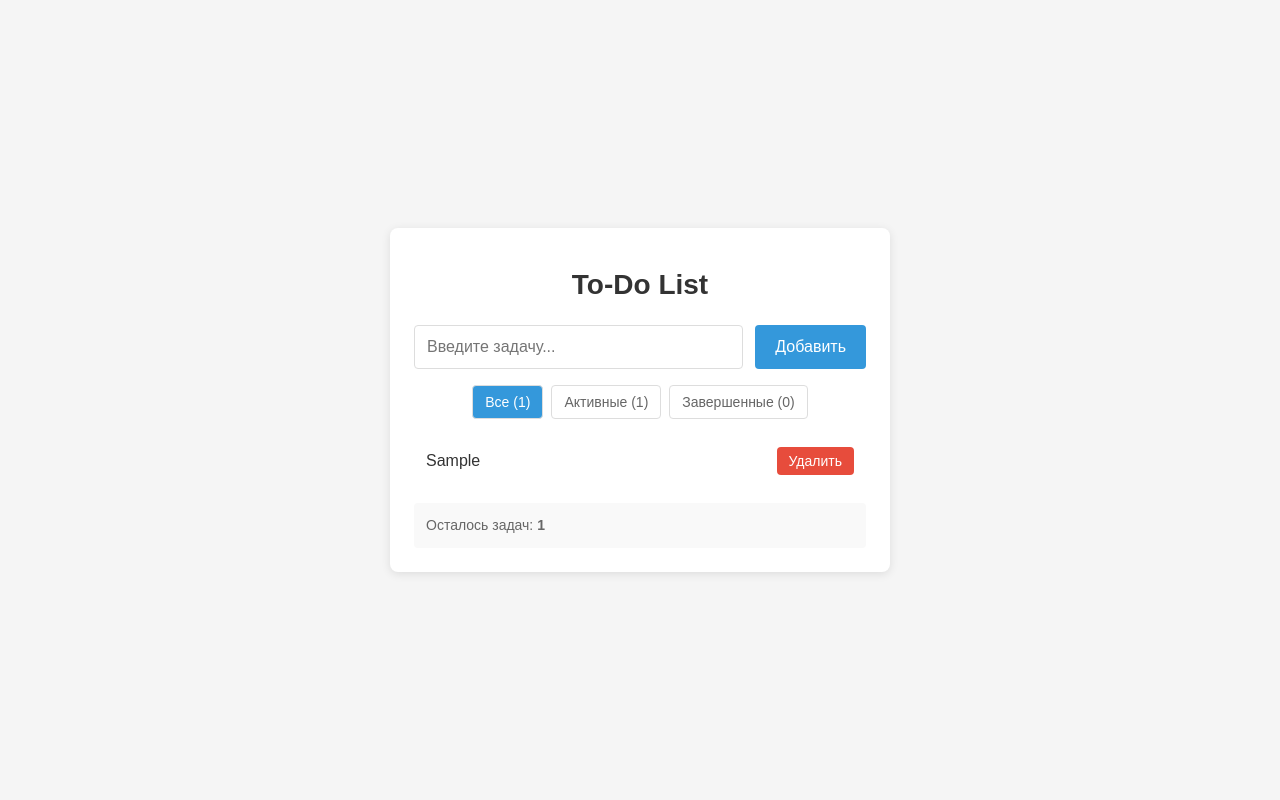
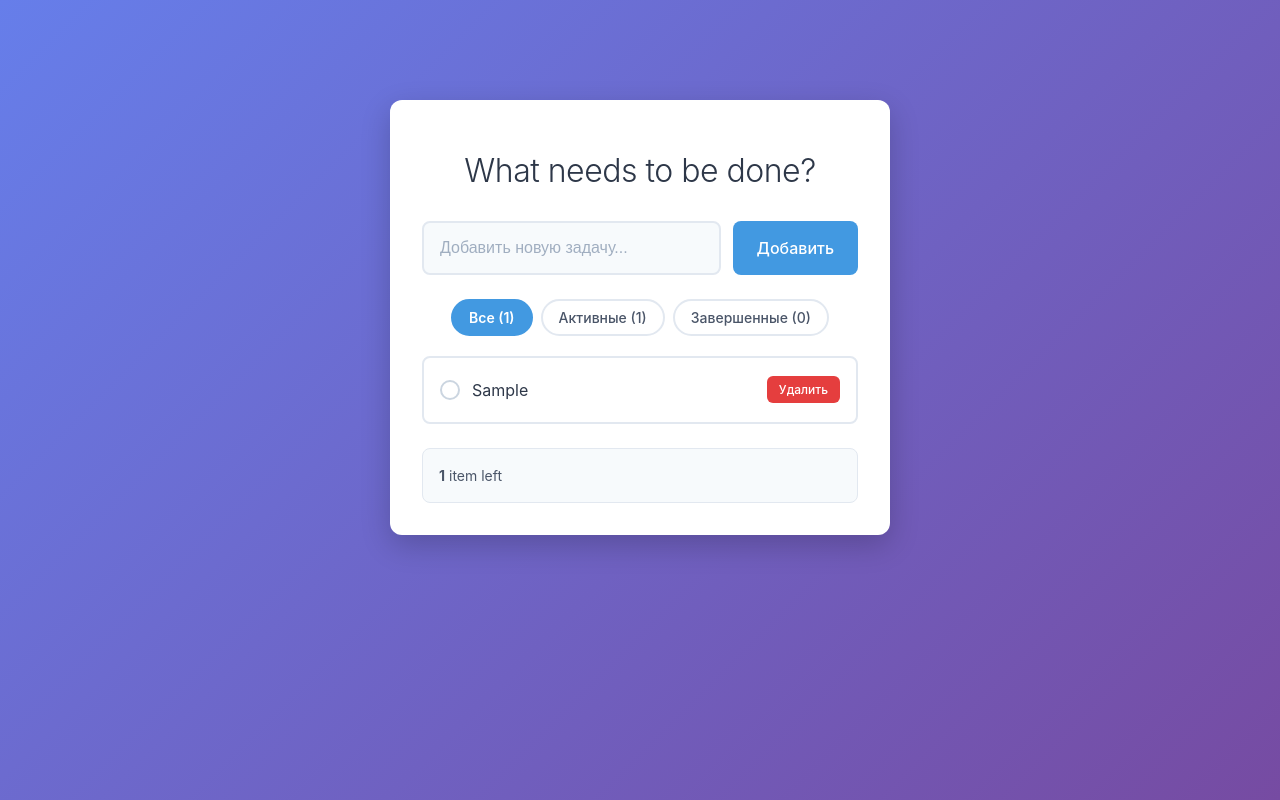
Before and after one commit to merlion-local/mind-Project, a React (Vite) app: page / in a window 1280 px wide. Both pictures are taken after typing "Sample" into the empty fields and a click on the button "Добавить". Built offline with nearby package versions, Linux system fonts and the light colour scheme.

Commit message:
update TodoApp.tsx  and styles.ts

```diff
--- a/src/components/TodoApp/TodoApp.tsx
+++ b/src/components/TodoApp/TodoApp.tsx
@@ -2,8 +2,8 @@ import { useState } from "react";
 import { useFormik } from "formik";
 import * as Yup from "yup";
 import { v4 as uuidv4 } from 'uuid';
-import type { Todo } from "./types"; // type-only импорт
-import { TODO_FORM_VALUES, FilterType } from "./types"; // обычный импорт для значений
+import type { Todo } from "./types";
+import { TODO_FORM_VALUES, FilterType } from "./types";
 import {
   Page,
   Container,
@@ -19,7 +19,9 @@ import {
   FilterContainer,
   FilterButton,
   ClearButton,
-  StatsContainer
+  StatsContainer,
+  EmptyState,
+  Checkbox
 } from "./styles";
 
 interface TodoFormValues {
@@ -90,14 +92,14 @@ export default function TodoApp() {
   return (
     <Page>
       <Container>
-        <Title>To-Do List</Title>
+        <Title>What needs to be done?</Title>
 
         <form onSubmit={formik.handleSubmit}>
           <InputRow>
             <Input
               type="text"
               name={TODO_FORM_VALUES.TEXT}
-              placeholder="Введите задачу..."
+              placeholder="Добавить новую задачу..."
               value={formik.values[TODO_FORM_VALUES.TEXT]}
               onChange={formik.handleChange}
               onBlur={formik.handleBlur}
@@ -142,8 +144,18 @@ export default function TodoApp() {
 
         {/* Список задач */}
         <TodoList>
-          {filteredTodos.map((todo: Todo) => (
+          {filteredTodos.length === 0 ? (
+            <EmptyState>
+              {filter === FilterType.ALL
+                ? "Нет задач. Добавьте первую задачу!"
+                : filter === FilterType.ACTIVE
+                ? "Нет активных задач"
+                : "Нет завершенных задач"}
+            </EmptyState>
+          ) : (
+            filteredTodos.map((todo: Todo) => (
               <TodoItem key={todo.id}>
+                <Checkbox completed={todo.completed} />
                 <TodoText
                   completed={todo.completed}
                   onClick={() => toggleTodo(todo.id)}
@@ -154,18 +166,19 @@ export default function TodoApp() {
                   Удалить
                 </DeleteButton>
               </TodoItem>
-          ))}
+            ))
+          )}
         </TodoList>
 
         {/* Статистика и очистка */}
         {todos.length > 0 && (
           <StatsContainer>
             <div>
-              Осталось задач: <strong>{remainingTodos}</strong>
+              <strong>{remainingTodos}</strong> {remainingTodos === 1 ? 'item left' : 'items left'}
             </div>
             {completedTodos > 0 && (
               <ClearButton onClick={clearCompleted}>
-                Очистить завершенные ({completedTodos})
+                Clear completed ({completedTodos})
               </ClearButton>
             )}
           </StatsContainer>
--- a/src/components/TodoApp/styles.ts
+++ b/src/components/TodoApp/styles.ts
@@ -3,90 +3,80 @@ import styled from "@emotion/styled";
 export const Page = styled.div`
   display: flex;
   justify-content: center;
-  align-items: center;
+  align-items: flex-start;
   min-height: 100vh;
-  background-color: #f5f5f5;
-  padding: 20px;
-  font-family: 'Arial', sans-serif;
+  background: linear-gradient(135deg, #667eea 0%, #764ba2 100%);
+  padding: 40px 20px;
+  font-family: -apple-system, BlinkMacSystemFont, 'Segoe UI', 'Roboto', sans-serif;
 `;
 
 export const Container = styled.div`
-  background-color: white;
-  border-radius: 8px;
-  box-shadow: 0 2px 10px rgba(0, 0, 0, 0.1);
-  padding: 24px;
+  background: white;
+  border-radius: 12px;
+  box-shadow: 0 10px 30px rgba(0, 0, 0, 0.2);
+  padding: 32px;
   width: 100%;
   max-width: 500px;
+  margin-top: 60px;
 `;
 
 export const Title = styled.h1`
   text-align: center;
-  color: #333;
-  margin-bottom: 24px;
-  font-size: 28px;
+  color: #2d3748;
+  margin-bottom: 32px;
+  font-size: 32px;
+  font-weight: 300;
+  letter-spacing: -0.5px;
 `;
 
 export const InputRow = styled.div`
   display: flex;
   gap: 12px;
-  margin-bottom: 16px;
+  margin-bottom: 24px;
 `;
 
 export const Input = styled.input<{ hasError?: boolean }>`
   flex: 1;
-  padding: 12px;
-  border: 1px solid ${props => props.hasError ? '#e74c3c' : '#ddd'};
-  border-radius: 4px;
+  padding: 16px;
+  border: 2px solid ${props => props.hasError ? '#e53e3e' : '#e2e8f0'};
+  border-radius: 8px;
   font-size: 16px;
-  transition: border-color 0.2s;
+  transition: all 0.2s;
+  background: #f7fafc;
 
   &:focus {
     outline: none;
-    border-color: ${props => props.hasError ? '#e74c3c' : '#3498db'};
-    box-shadow: 0 0 0 2px ${props => props.hasError ? 'rgba(231, 76, 60, 0.2)' : 'rgba(52, 152, 219, 0.2)'};
+    border-color: ${props => props.hasError ? '#e53e3e' : '#4299e1'};
+    background: white;
+    box-shadow: 0 0 0 3px ${props => props.hasError ? 'rgba(229, 62, 62, 0.1)' : 'rgba(66, 153, 225, 0.1)'};
+  }
+
+  &::placeholder {
+    color: #a0aec0;
   }
 `;
 
 export const Button = styled.button`
-  padding: 12px 20px;
-  background-color: #3498db;
+  padding: 16px 24px;
+  background: #4299e1;
   color: white;
   border: none;
-  border-radius: 4px;
+  border-radius: 8px;
   font-size: 16px;
+  font-weight: 500;
   cursor: pointer;
-  transition: background-color 0.2s;
+  transition: all 0.2s;
   white-space: nowrap;
 
   &:hover {
-    background-color: #2980b9;
+    background: #3182ce;
+    transform: translateY(-1px);
   }
 
   &:disabled {
-    background-color: #bdc3c7;
+    background: #cbd5e0;
     cursor: not-allowed;
-  }
-`;
-
-export const FilterContainer = styled.div`
-  display: flex;
-  gap: 8px;
-  margin-bottom: 16px;
-  justify-content: center;
-`;
-
-export const FilterButton = styled.button<{ active?: boolean }>`
-  padding: 8px 12px;
-  background-color: ${props => props.active ? '#3498db' : 'transparent'};
-  color: ${props => props.active ? 'white' : '#666'};
-  border: 1px solid #ddd;
-  border-radius: 4px;
-  font-size: 14px;
-  cursor: pointer;
-  transition: all 0.2s;
-
-  &:hover {
-    background-color: ${props => props.active ? '#2980b9' : '#f5f5f5'};
+    transform: none;
   }
 `;
 
@@ -94,19 +84,22 @@ export const TodoList = styled.ul`
   list-style: none;
   padding: 0;
   margin: 0;
-  margin-bottom: 16px;
+  margin-bottom: 24px;
+  border: 2px solid #e2e8f0;
+  border-radius: 8px;
+  overflow: hidden;
 `;
 
 export const TodoItem = styled.li`
   display: flex;
   justify-content: space-between;
   align-items: center;
-  padding: 12px;
-  border-bottom: 1px solid #eee;
+  padding: 16px;
+  border-bottom: 1px solid #e2e8f0;
   transition: background-color 0.2s;
 
   &:hover {
-    background-color: #f9f9f9;
+    background-color: #f7fafc;
   }
 
   &:last-child {
@@ -118,55 +111,124 @@ export const TodoText = styled.span<{ completed: boolean }>`
   flex: 1;
   cursor: pointer;
   text-decoration: ${props => props.completed ? 'line-through' : 'none'};
-  color: ${props => props.completed ? '#888' : '#333'};
+  color: ${props => props.completed ? '#a0aec0' : '#2d3748'};
   font-size: 16px;
+  padding: 4px 0;
+  transition: all 0.2s;
+
+  &:hover {
+    color: ${props => props.completed ? '#a0aec0' : '#4299e1'};
+  }
 `;
 
 export const DeleteButton = styled.button`
   padding: 6px 12px;
-  background-color: #e74c3c;
+  background: #e53e3e;
   color: white;
   border: none;
-  border-radius: 4px;
-  font-size: 14px;
+  border-radius: 6px;
+  font-size: 12px;
+  font-weight: 500;
   cursor: pointer;
-  transition: background-color 0.2s;
+  transition: all 0.2s;
 
   &:hover {
-    background-color: #c0392b;
+    background: #c53030;
+    transform: scale(1.05);
   }
 `;
 
 export const ErrorText = styled.span`
-  color: #e74c3c;
+  color: #e53e3e;
   font-size: 14px;
   margin-top: 4px;
   display: block;
   margin-bottom: 16px;
+  font-weight: 500;
+`;
+
+export const FilterContainer = styled.div`
+  display: flex;
+  gap: 8px;
+  margin-bottom: 20px;
+  justify-content: center;
+  flex-wrap: wrap;
+`;
+
+export const FilterButton = styled.button<{ active?: boolean }>`
+  padding: 8px 16px;
+  background: ${props => props.active ? '#4299e1' : 'transparent'};
+  color: ${props => props.active ? 'white' : '#4a5568'};
+  border: 2px solid ${props => props.active ? '#4299e1' : '#e2e8f0'};
+  border-radius: 20px;
+  font-size: 14px;
+  font-weight: ${props => props.active ? '600' : '500'};
+  cursor: pointer;
+  transition: all 0.2s;
+
+  &:hover {
+    background: ${props => props.active ? '#3182ce' : '#f7fafc'};
+    border-color: ${props => props.active ? '#3182ce' : '#cbd5e0'};
+  }
 `;
 
 export const StatsContainer = styled.div`
   display: flex;
   justify-content: space-between;
   align-items: center;
-  padding: 12px;
-  background-color: #f9f9f9;
-  border-radius: 4px;
+  padding: 16px;
+  background: #f7fafc;
+  border-radius: 8px;
   font-size: 14px;
-  color: #666;
+  color: #4a5568;
+  border: 1px solid #e2e8f0;
 `;
 
 export const ClearButton = styled.button`
-  padding: 6px 12px;
-  background-color: #e74c3c;
+  padding: 8px 16px;
+  background: #e53e3e;
   color: white;
   border: none;
-  border-radius: 4px;
+  border-radius: 6px;
   font-size: 12px;
+  font-weight: 500;
   cursor: pointer;
-  transition: background-color 0.2s;
+  transition: all 0.2s;
 
   &:hover {
-    background-color: #c0392b;
+    background: #c53030;
+    transform: scale(1.05);
   }
 `;
+
+export const EmptyState = styled.div`
+  text-align: center;
+  padding: 40px 20px;
+  color: #a0aec0;
+  font-style: italic;
+`;
+
+export const Checkbox = styled.span<{ completed: boolean }>`
+  display: inline-block;
+  width: 20px;
+  height: 20px;
+  border: 2px solid ${props => props.completed ? '#4299e1' : '#cbd5e0'};
+  border-radius: 50%;
+  margin-right: 12px;
+  position: relative;
+  background: ${props => props.completed ? '#4299e1' : 'transparent'};
+  transition: all 0.2s;
+
+  &::after {
+    content: '✓';
+    position: absolute;
+    top: 50%;
+    left: 50%;
+    transform: translate(-50%, -50%);
+    color: white;
+    font-size: 12px;
+    font-weight: bold;
+    opacity: ${props => props.completed ? 1 : 0};
+    transition: opacity 0.2s;
+  }
+`;
```
Lines whose indentation alone changed are shown as unchanged.
